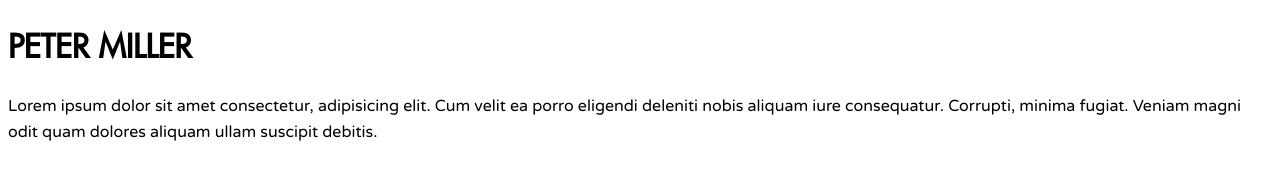
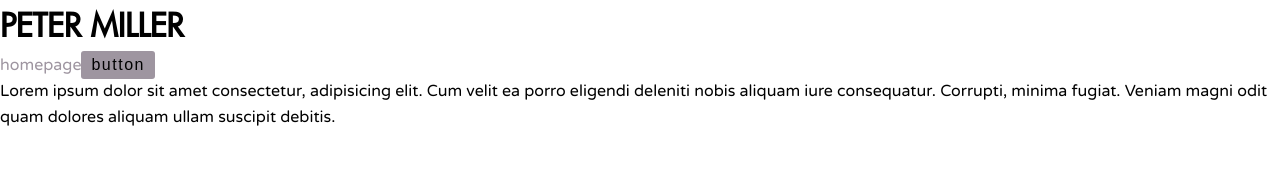
Before and after one commit to nikolas-haug/petermiller_gatsby, a Gatsby site: page / in a window 1280 px wide. Built offline with nearby package versions, Linux system fonts and the light colour scheme; Gatsby itself is replaced by a stand-in of ours.

Commit message:
add global styles

```diff
--- a/src/pages/index.js
+++ b/src/pages/index.js
@@ -1,11 +1,15 @@
 import React from "react";
+import GlobalStyles from "../styles/GlobalStyles";
 import Typography from "../styles/Typography";
 
 export default function Home() {
   return (
     <div>
+      <GlobalStyles />
       <Typography />
       <h1>PETER MILLER</h1>
+      <a href="#">homepage</a>
+      <button>button</button>
       <p>Lorem ipsum dolor sit amet consectetur, adipisicing elit. Cum velit ea porro eligendi deleniti nobis aliquam iure consequatur. Corrupti, minima fugiat. Veniam magni odit quam dolores aliquam ullam suscipit debitis.</p>
     </div>
   )
--- /dev/null
+++ b/src/styles/GlobalStyles.js
@@ -0,0 +1,69 @@
+import { createGlobalStyle } from 'styled-components';
+
+const GlobalStyles = createGlobalStyle`
+    :root {
+        --dark-grey: #414248;
+        --light-grey: #58656F;
+        --off-white: #FDFCFB;
+        --peach: #DBB9AE;
+        --plum: #9E95A0;
+    }
+
+    html {
+        box-sizing: border-box;
+    }
+
+    *,
+    *::before,
+    *::after {
+        margin: 0;
+        padding: 0;
+        box-sizing: inherit;
+    }
+
+    figure {
+        margin: 0;
+    }
+
+    // links
+    a {
+        color: var(--plum);
+        text-decoration: none;
+
+        &:active,
+        &:focus {
+            color: var(--light-grey);
+        }
+    }
+
+    // selection styles
+    ::selection {
+        background-color: var(--peach);
+        color: var(--off-white);
+    }
+
+    // global button styles
+    button,
+    .button {
+        background-color: var(--plum);
+        color:(--dark-grey);
+        border: 0;
+        padding: .5rem 1rem;
+        border-radius: .3rem;
+        cursor: pointer;
+        font-size: 1.6rem;
+        letter-spacing: .15rem;
+        transition: all .2s;
+        &:hover {
+            background-color: var(--peach);
+        }
+    }
+
+    // pixelated effect for gatsby images
+    .gatsby-image-wrapper img[src*=base64\\,] {
+        image-rendering: -moz-crisp-edges;
+        image-rendering: pixelated;
+    }
+`;
+
+export default GlobalStyles;
```
